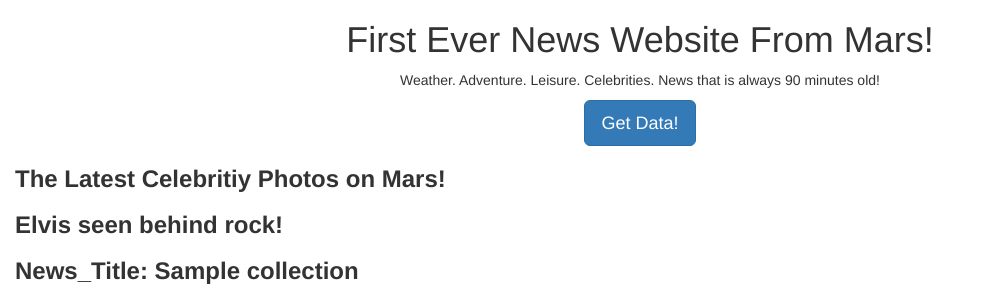
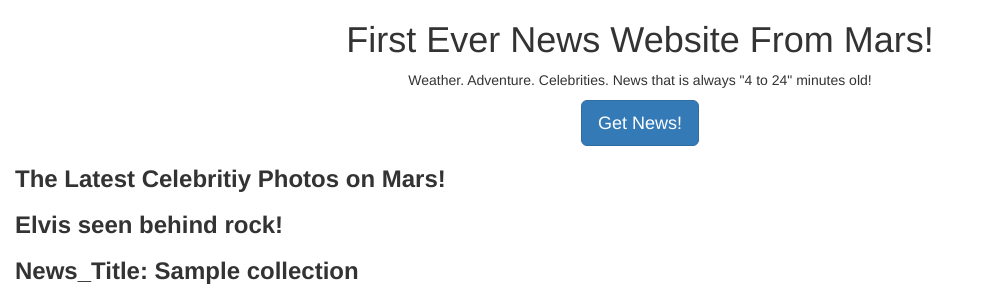
Before and after one commit to RaveElevator/web-scraping-challenge, a Flask app: page / in a window 1280 px wide. Shown: the top 300 px of the page, without its empty margins (0-994 px from the left). Run offline with Flask 2, Linux system fonts and the light colour scheme; a database or web service that is not in the repository returns one stand-in record (values such as "Sample title"); some libraries are stand-ins or nearby versions.

Commit message:
Updated HTML

```diff
--- a/Missions_to_Mars/templates/index.html
+++ b/Missions_to_Mars/templates/index.html
@@ -8,13 +8,13 @@
   <title>Mars News Today</title>
   <link rel="stylesheet" href="https://maxcdn.bootstrapcdn.com/bootstrap/3.3.7/css/bootstrap.min.css">
 </head>
-
+<!-- code -->
 <body>
   <div class="container-fluid">
     <div class="medium text-center">
       <h1>First Ever News Website From Mars!</h1>
-      <p>Weather. Adventure. Leisure. Celebrities. News that is always 90 minutes old!</p>
-      <p><a class="btn btn-primary btn-lg" href="/scrape" role="button">Get Data!</a></p>
+      <p>Weather. Adventure. Celebrities. News that is always "4 to 24" minutes old!</p>
+      <p><a class="btn btn-primary btn-lg" href="/scrape" role="button">Get News!</a></p>
     </div>
     <h3><strong>The Latest Celebritiy Photos on Mars!</strong></h3>
     <h3><strong>Elvis seen behind rock!</strong></h3>
```
